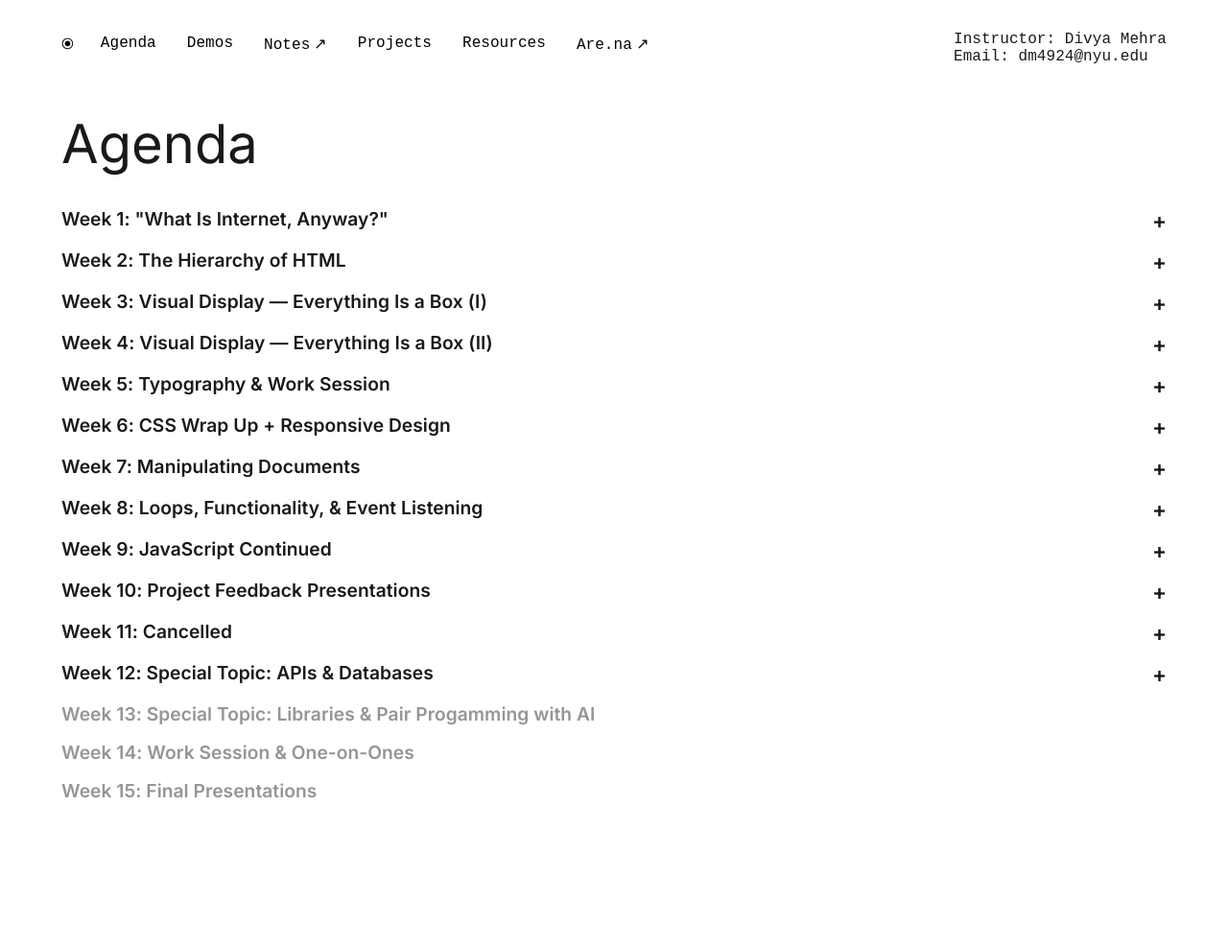
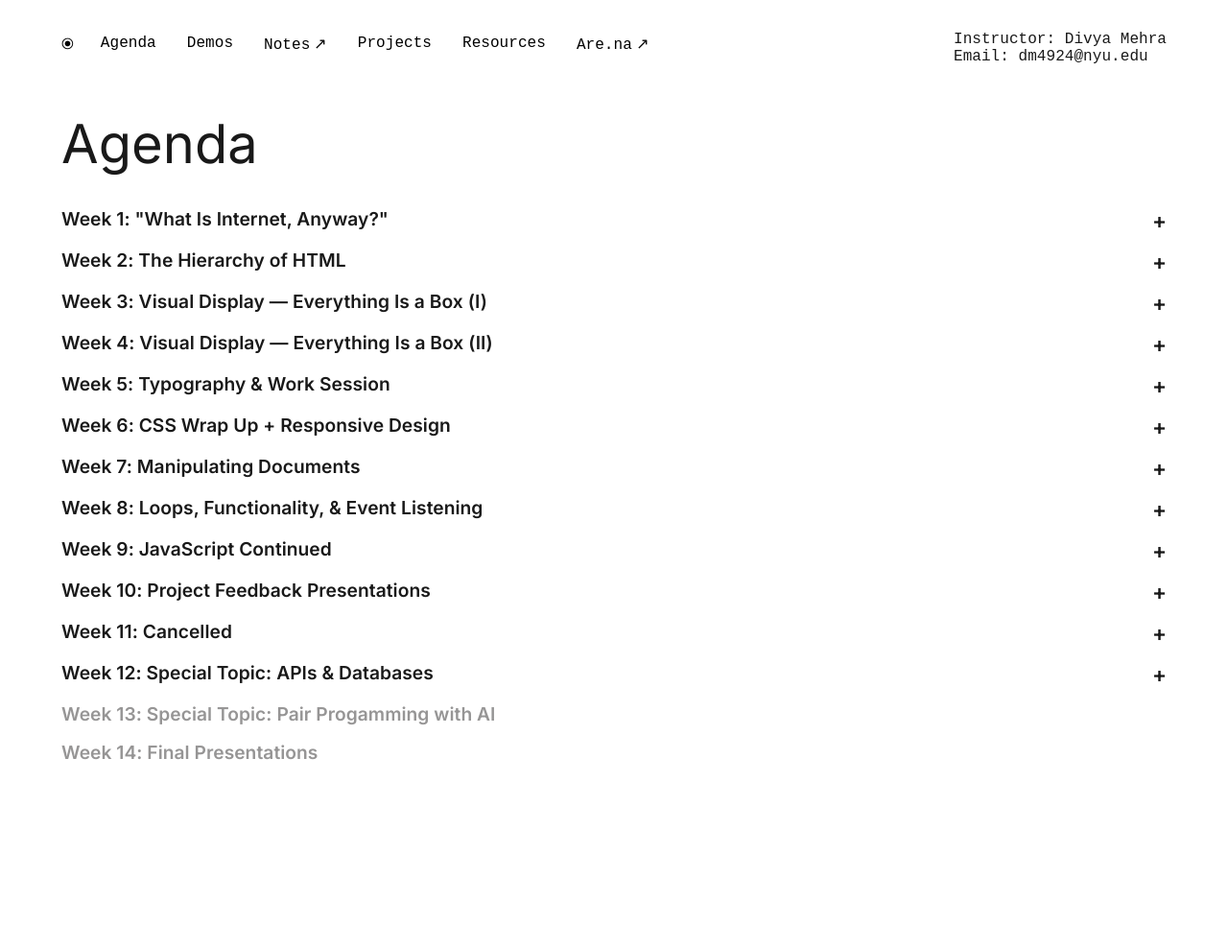
Before and after one commit to divya-mehra/web-dev-archive, a Jekyll site: the page built from pages/agenda.html, in a window 1280 px wide. Shown: the whole page at 96% size. Built offline with Jekyll 4.4.1, drawn with Linux system fonts in a browser that asks for light colours; after the commit the page ends 948 px from its top, so only the background shows below that.

Commit message:
week updates

```diff
--- a/pages/agenda.html
+++ b/pages/agenda.html
@@ -830,19 +830,12 @@ title: Agenda
 
   <section class="week inactive" id="week-thirteen">
     <summary>
-      <h2>Week 13: Special Topic: Libraries & Pair Progamming with AI</h2>
+      <h2>Week 13: Special Topic: Pair Progamming with AI</h2>
     </summary>
   </section>
 
   <section class="week inactive" id="week-fourteen">
     <summary>
-      <h2>Week 14: Work Session & One-on-Ones</h2>
+      <h2>Week 14: Final Presentations</h2>
     </summary>
   </section>
-
-  <section class="week inactive" id="week-fifteen">
-    <summary>
-      <h2>Week 15: Final Presentations</h2>
-    </summary>
-  </section>
-</div>
```
Also changed, not shown: other parts of pages/agenda.html (+1 -1 lines), 2 other files.
